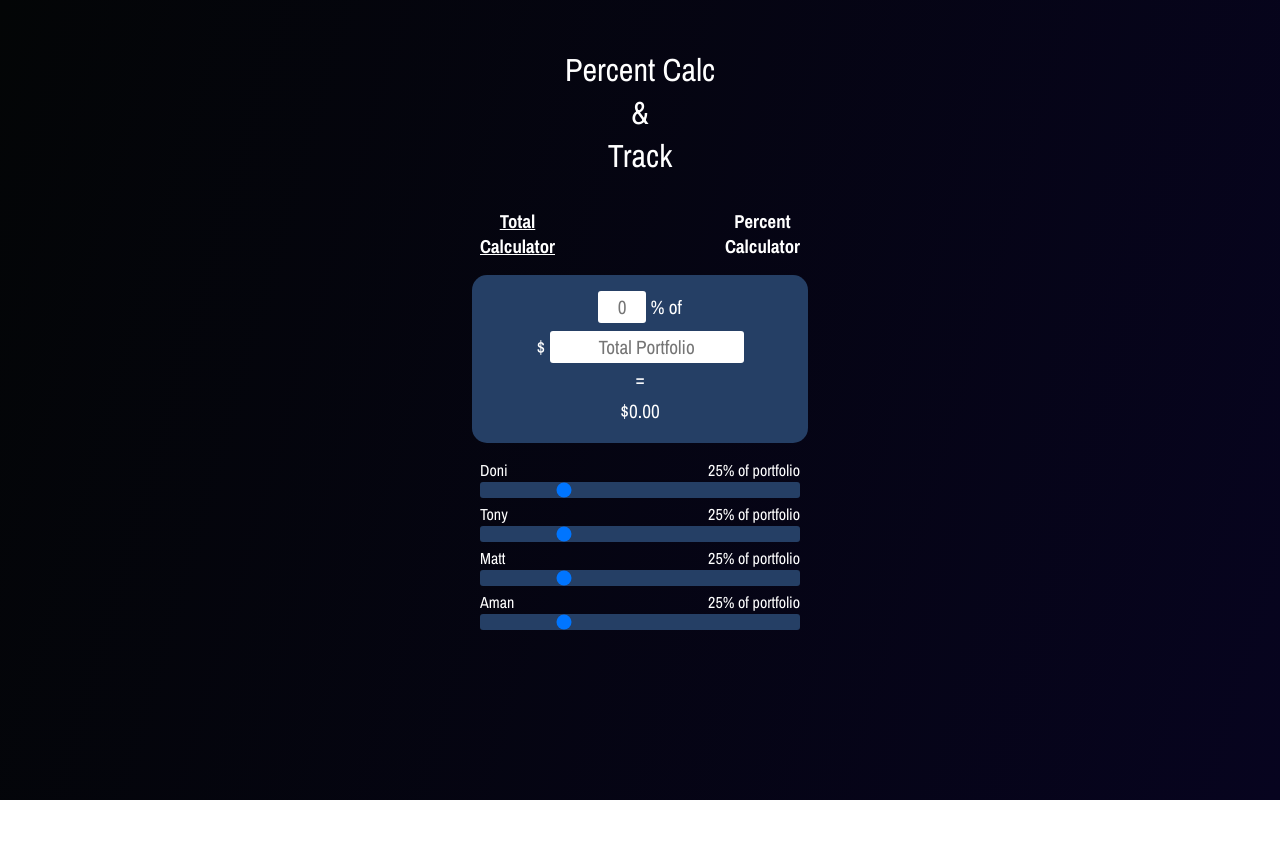
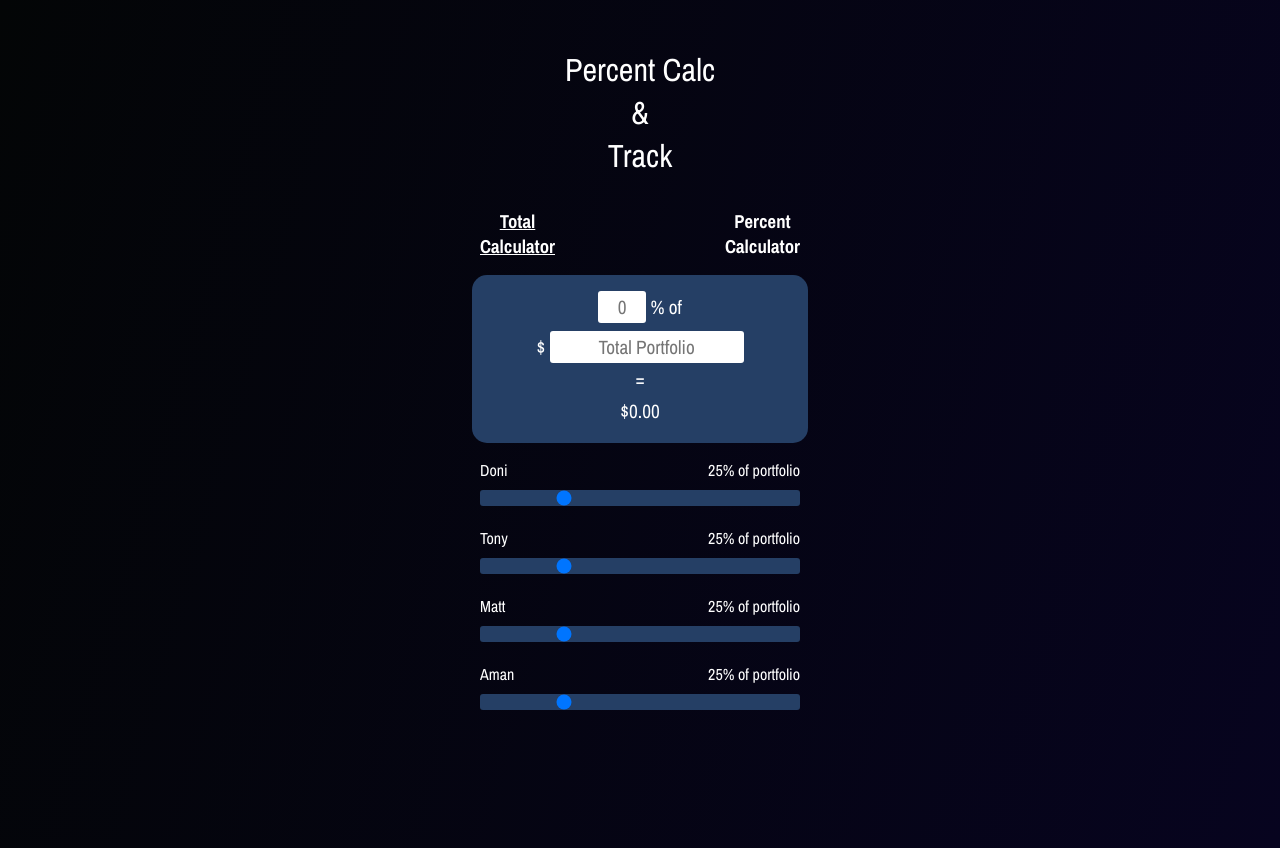
Before and after one commit to TheNathanN/percentage-tracker, a React (Create React App) app: page / in a window 1280 px wide. Before the commit the page ends 800 px from the top, so only its background shows below. Built offline with nearby package versions, Linux system fonts and the light colour scheme.

Commit message:
Update npm

```diff
--- a/src/App.scss
+++ b/src/App.scss
@@ -1,10 +1,8 @@
 .App {
   width: 100%;
-  height: 100%;
-  overflow: hidden;
+  height: 100vh;
 }
 
 main {
   padding: 0 1rem;
-  height: 100%;
 }
--- a/src/components/tracker-comps/Tracker.scss
+++ b/src/components/tracker-comps/Tracker.scss
@@ -1,6 +1,6 @@
 .tracker {
   width: 100%;
-  height: 100%;
+
   display: flex;
   flex-direction: column;
   align-items: center;
--- a/src/components/tracker-comps/UserTracker.scss
+++ b/src/components/tracker-comps/UserTracker.scss
@@ -1,6 +1,11 @@
+.user-container {
+  margin-bottom: 1rem;
+}
+
 .tracker-labels {
   display: flex;
   justify-content: space-between;
+  margin-bottom: 0.5rem;
 }
 
 input[type='range'] {
--- a/src/index.scss
+++ b/src/index.scss
@@ -7,20 +7,13 @@
   }
 }
 
-html {
-  width: 100%;
-  height: 100%;
-}
-
 body {
   width: 100%;
   height: 100%;
   font-family: 'Archivo Narrow', sans-serif;
   background: linear-gradient(106deg, #030506, #07041f);
   color: white;
+  display: flex;
+  align-items: center;
+  justify-content: center;
 }
-
-#root {
-  width: 100%;
-  height: 100%;
-}
```
Also changed, not shown: 2 other files (tests, documents, lock files or other folders).
